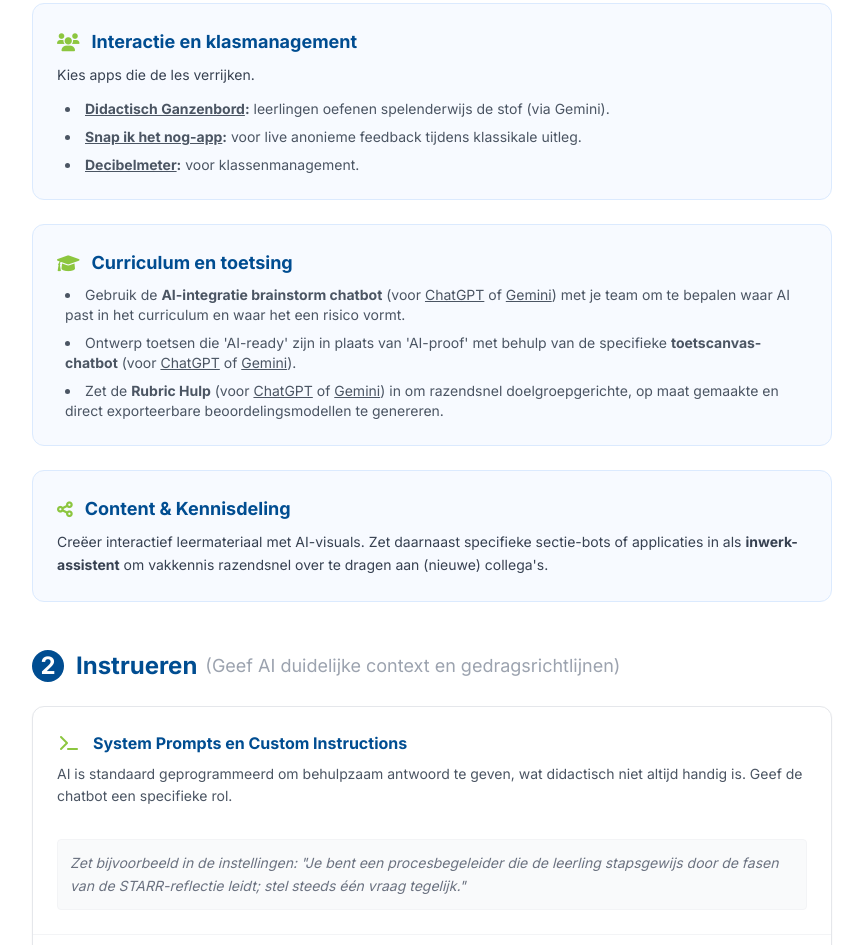
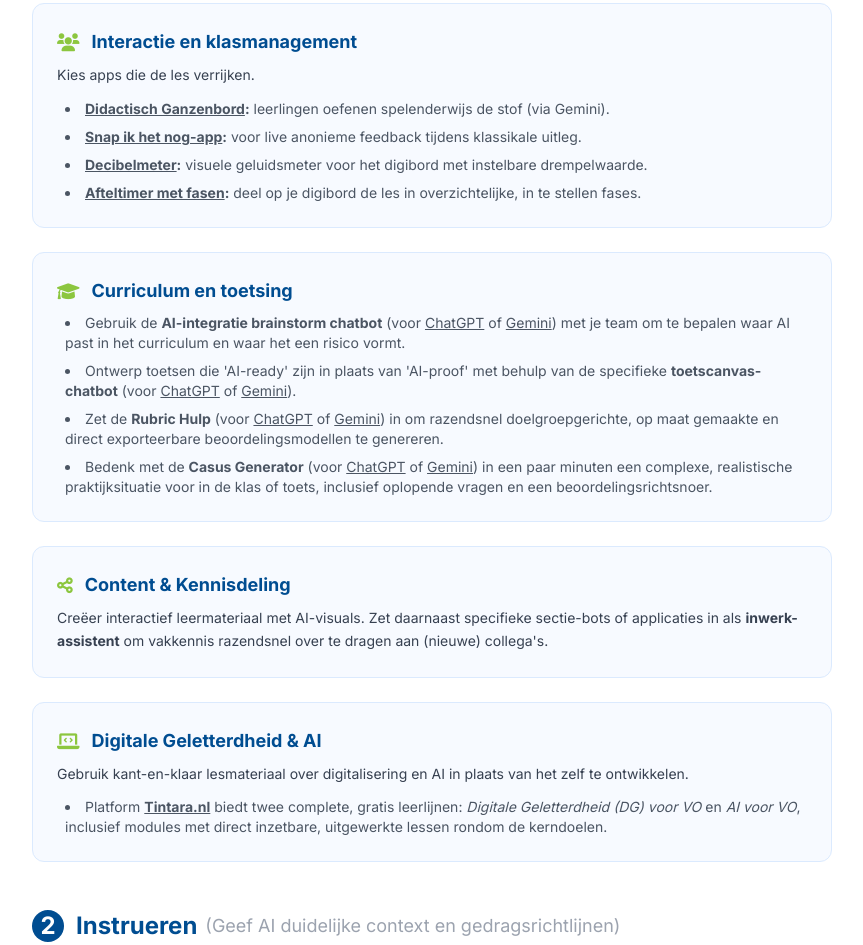
Before and after one commit to MartijnVanMourik/AI-Vaardigheid-en-KIES, a plain HTML site: page kies-docenten.html in a window 1280 px wide. Shown: the part 1406-2351 px from the top of the page, without its empty margins (208-1071 px from the left). Drawn offline with nearby package versions, Linux system fonts and the light colour scheme.

Commit message:
feat: add AI tool resources for students and expand teacher support materials with new generators and curriculum links

```diff
--- a/kies-docenten.html
+++ b/kies-docenten.html
@@ -168,7 +168,10 @@
                             </li>
                             <li><strong><a href="https://decibelmeter.vercel.app/" target="_blank"
                                         class="text-trinitas-blue hover:text-trinitas-green underline transition-colors">Decibelmeter</a>:</strong>
-                                voor klassenmanagement.</li>
+                                visuele geluidsmeter voor het digibord met instelbare drempelwaarde.</li>
+                            <li><strong><a href="https://afteltimer.vercel.app/" target="_blank"
+                                        class="text-trinitas-blue hover:text-trinitas-green underline transition-colors">Afteltimer met fasen</a>:</strong>
+                                deel op je digibord de les in overzichtelijke, in te stellen fases.</li>
                         </ul>
                     </div>
 
@@ -200,6 +203,13 @@
                                     class="text-trinitas-blue hover:text-trinitas-green underline transition-colors">Gemini</a>)
                                 in om razendsnel doelgroepgerichte, op maat gemaakte en direct exporteerbare
                                 beoordelingsmodellen te genereren.</li>
+                            <li>Bedenk met de <strong>Casus Generator</strong> (voor <a
+                                    href="https://chatgpt.com/g/g-69c52057d9d88191a9299cdd1b9d1fdd-casus-generator"
+                                    target="_blank"
+                                    class="text-trinitas-blue hover:text-trinitas-green underline transition-colors">ChatGPT</a>
+                                of <a href="https://gemini.google.com/gem/2cf8b4d845b3/2d086e41df872f4b?usp=sharing" target="_blank"
+                                    class="text-trinitas-blue hover:text-trinitas-green underline transition-colors">Gemini</a>)
+                                in een paar minuten een complexe, realistische praktijksituatie voor in de klas of toets, inclusief oplopende vragen en een beoordelingsrichtsnoer.</li>
                         </ul>
                     </div>
 
@@ -212,6 +222,16 @@
                             <strong>inwerk-assistent</strong> om vakkennis razendsnel over te dragen aan (nieuwe)
                             collega's.
                         </p>
+                    </div>
+
+                    <div class="bg-blue-50/50 p-6 rounded-xl border border-blue-100">
+                        <h3 class="font-bold text-lg mb-2 text-[#004d91] flex items-center">
+                            <i class="fas fa-laptop-code text-[#8cc63f] mr-3"></i> Digitale Geletterdheid & AI
+                        </h3>
+                        <p class="text-gray-700 leading-relaxed mb-3 text-sm">Gebruik kant-en-klaar lesmateriaal over digitalisering en AI in plaats van het zelf te ontwikkelen.</p>
+                        <ul class="list-disc list-inside text-gray-600 space-y-2 text-sm ml-2">
+                            <li>Platform <strong><a href="https://tintara.nl" target="_blank" class="text-trinitas-blue hover:text-trinitas-green underline transition-colors">Tintara.nl</a></strong> biedt twee complete, gratis leerlijnen: <em>Digitale Geletterdheid (DG) voor VO</em> en <em>AI voor VO</em>, inclusief modules met direct inzetbare, uitgewerkte lessen rondom de kerndoelen.</li>
+                        </ul>
                     </div>
                 </div>
             </section>
@@ -397,6 +417,10 @@
                                     Organiseer sessies waarbij docenten én studenten gezamenlijk casussen uitwerken en
                                     discussiëren over de impact en de grenzen van AI. Dit creëert een open cultuur.
                                 </p>
+                                <div class="mt-4 bg-blue-800/50 p-4 rounded-lg border border-blue-700">
+                                    <strong class="text-[#8cc63f] block mb-1"><i class="fas fa-users-cog mr-1"></i> Tip: Bepaal jullie koers als team</strong>
+                                    <p class="text-blue-100 text-sm leading-relaxed">Waar staan jullie als docententeam als het gaat over AI? De integratie begint met een gezamenlijke aanpak en heldere spelregels. Via de speciale <strong><a href="https://tintara.nl/team" target="_blank" class="text-white hover:text-[#8cc63f] underline transition-colors">team-pagina van Tintara</a></strong> vind je werkvormen (zoals het <em>AI Koersspel</em> en de <em>Expeditie</em>) om samen jullie visie vorm te geven en de koers in de vakgroep te bepalen.</p>
+                                </div>
                             </div>
                         </div>
 
```
Also changed, not shown: kies-leerlingen.html (+12 -0 lines).
